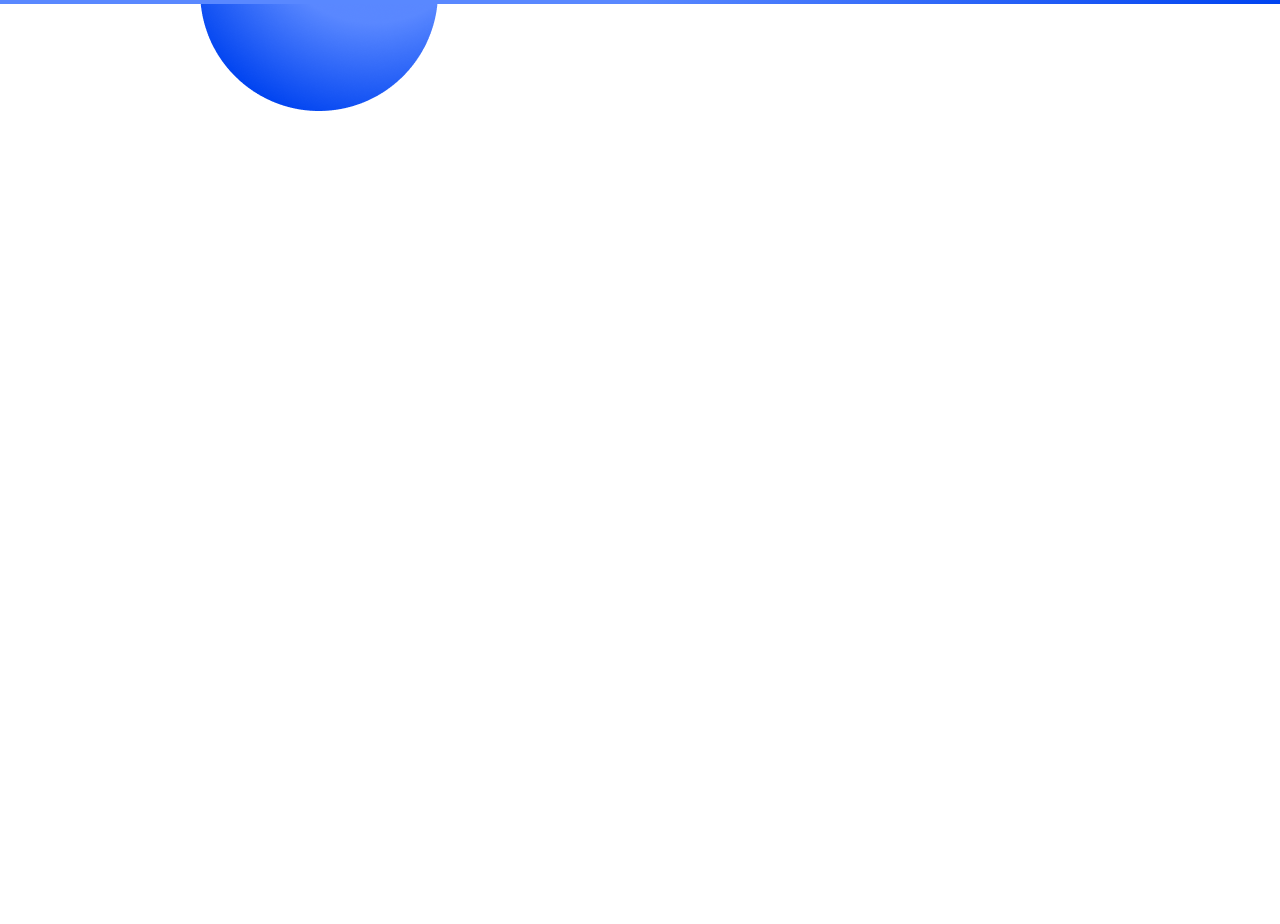
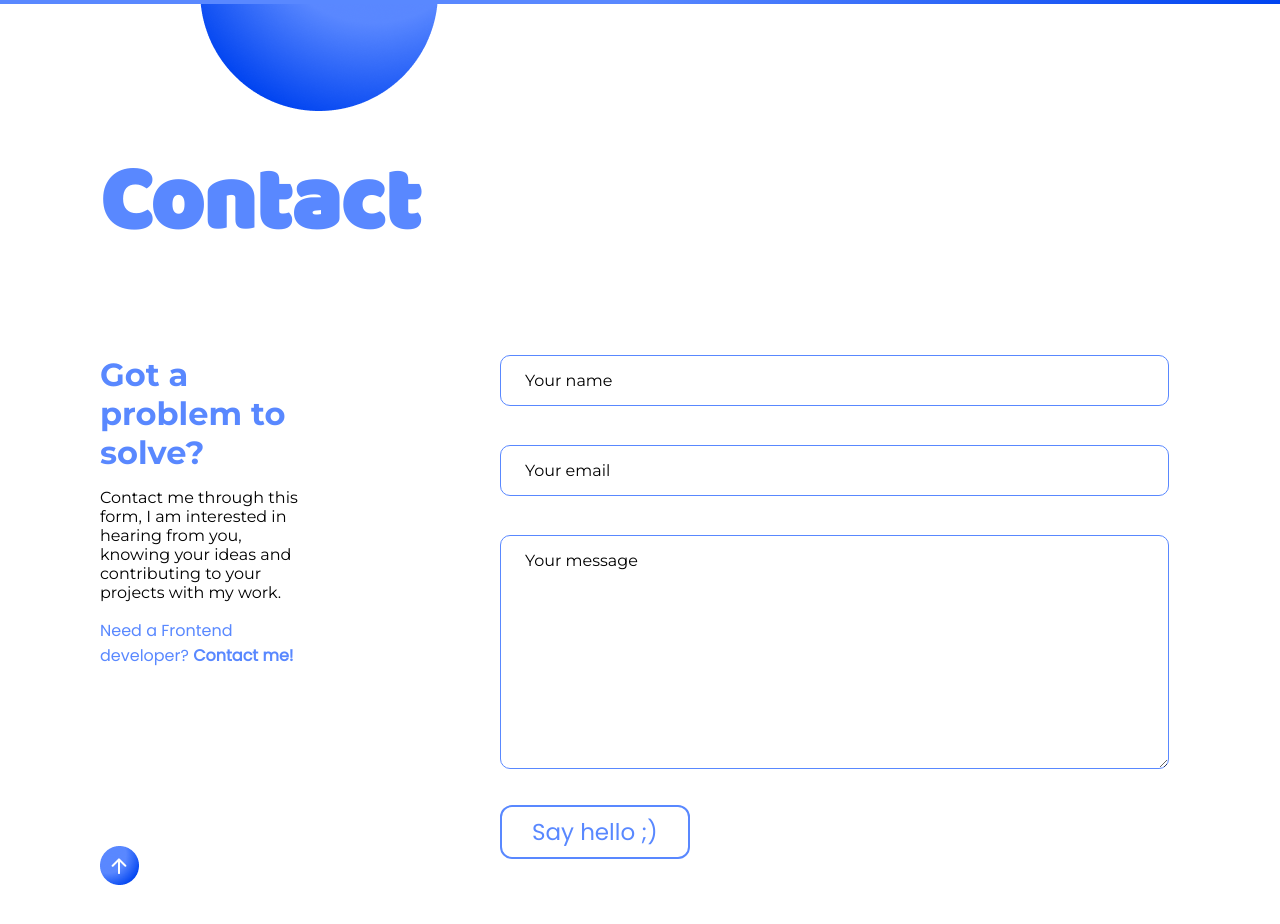
Before and after one commit to michaeljonasmaier/portfolio, an Angular app: page / in a window 1280 px wide. Shown: the part 5360-6284 px from the top of the page. Before the commit the page ends 5471 px from the top, so only its background shows below. Built offline with nearby package versions, Linux system fonts and the light colour scheme.

Commit message:
contact section form animation added

```diff
--- /dev/null
+++ b/src/app/main-content/contact-form/contact-form.component.html
@@ -0,0 +1,21 @@
+<section>
+    <form>
+        <div class="input-div">
+            <input type="text" placeholder="Your name" required>
+            <label class="placeholder-text">Your name</label>
+            <span class="error-message">Your name is required</span>
+        </div>
+        <div class="input-div">
+            <input type="text" placeholder="Your email" required>
+            <label class="placeholder-text">Your email</label>
+            <span class="error-message">Your email is required</span>
+        </div>
+        <div class="textarea-div">
+            <textarea class="message-input" placeholder="Your message" rows="6" required></textarea>
+            <label class="placeholder-text">Your message</label>
+            <span class="error-message">Your message is empty</span>
+        </div>
+
+        <div><app-pf-btn type="submit" title="Say hello ;)"></app-pf-btn></div>
+    </form>
+</section>
--- /dev/null
+++ b/src/app/main-content/contact-form/contact-form.component.scss
@@ -0,0 +1,75 @@
+@import "../../../styles.scss";
+
+form {
+    @include dFlex(column, center, flex-start);
+    gap: 30px;
+    text-align: left;
+
+    .message-input {
+        height: 202px;
+    }
+}
+
+.error-message {
+    font-family: "Montserrat";
+    font-size: 14px;
+    color: #E61C40;
+    display: none;
+}
+
+.input-div, .textarea-div {
+    position: relative;
+    @include dFlex(column, flex-start, flex-start);
+    width: 680px;
+    height: 60px;
+}
+
+.textarea-div{
+    height:240px;
+}
+
+input,
+textarea {
+    width: 617px;
+    border: 1px solid $main_blue;
+    border-radius: 10px;
+    font-family: "Montserrat";
+    font-size: 16px;
+    padding: 15px 25px 15px 25px;
+    background: none;
+
+    &:hover {
+        border: 2px solid $main_blue;
+    }
+
+    &:focus {
+        border: 1px solid $main_blue;
+        outline: none;
+    }
+
+    &::placeholder{
+        color: transparent;
+    }
+}
+
+label {
+    position: absolute;
+    font-family: "Montserrat";
+    font-size: 16px;
+    background-color: white;
+    top: 16px;
+    left: 25px;
+    z-index: -1;
+}
+
+input:focus + label, input:valid + label, textarea:focus + label, textarea:valid + label{
+    z-index: 1;
+    transition: all 300ms ease-out;
+    transform: translateY(-26px) translateX(-10px);
+    padding-left: 3px;
+    padding-right: 3px;
+}
+
+input:required:invalid + .error-message{
+    display: none;
+}
--- /dev/null
+++ b/src/app/main-content/contact/contact.component.html
@@ -0,0 +1,16 @@
+<section>
+    <h2>Contact</h2>
+    <div>
+        <div class="left">
+            <div>
+                <h4>Got a problem to solve?</h4>
+                <p>Contact me through this form, I am interested in hearing from you, knowing your ideas and contributing to your projects with my work.</p>
+                <span>Need a Frontend developer? <b>Contact me!</b></span>
+            </div>
+            <img src="/assets/contact/up_btn.png" alt="">
+        </div>
+        <div>
+            <app-contact-form></app-contact-form>
+        </div>
+    </div>
+</section>
--- /dev/null
+++ b/src/app/main-content/contact/contact.component.scss
@@ -0,0 +1,40 @@
+@import "../../../styles.scss";
+
+section{
+    @include dFlex(column, center, flex-start);
+    @include pd100();
+    padding-top: 130px;
+    padding-bottom: 50px;
+    text-align: left;
+    height: 100%;
+    >div{
+        @include dFlex(row, flex-start, stretch);
+        padding-top: 80px;
+        gap: 200px;
+    }
+}
+
+h2{
+    font-size: 90px;
+}
+
+.left{
+    @include dFlex(column, space-between, flex-start);
+    width: 40%;
+    >div{
+        flex: 1;
+        h4{
+            font-size: 32px;
+            font-weight: 700;
+        }
+        p{
+            font-size: 16px;
+        }
+
+        span{
+            font-family: "Poppins";
+            font-size: 16px;
+            color: $main_blue;
+        }
+    }
+}
--- a/src/app/main-content/main-content.component.html
+++ b/src/app/main-content/main-content.component.html
@@ -3,3 +3,4 @@
 <app-skillset></app-skillset>
 <app-my-work></app-my-work>
 <app-reviews></app-reviews>
+<app-contact></app-contact>
--- a/src/app/main-content/main-content.component.ts
+++ b/src/app/main-content/main-content.component.ts
@@ -5,11 +5,12 @@ import { AboutMeComponent } from './about-me/about-me.component';
 import { SkillsetComponent } from './skillset/skillset.component';
 import { MyWorkComponent } from './my-work/my-work.component';
 import { ReviewsComponent } from './reviews/reviews.component';
+import { ContactComponent } from './contact/contact.component';
 
 @Component({
   selector: 'app-main-content',
   standalone: true,
-  imports: [LandingPageComponent, AboutMeComponent, SkillsetComponent, MyWorkComponent, ReviewsComponent],
+  imports: [LandingPageComponent, AboutMeComponent, SkillsetComponent, MyWorkComponent, ReviewsComponent, ContactComponent],
   templateUrl: './main-content.component.html',
   styleUrl: './main-content.component.scss'
 })
```
Also changed, not shown: src/app/main-content/contact-form/contact-form.component.ts (added, +13 -0 lines), src/app/main-content/contact/contact.component.ts (added, +13 -0 lines), src/assets/contact/up_btn.png (added), src/assets/contact/up_btn_hover.png (added).
